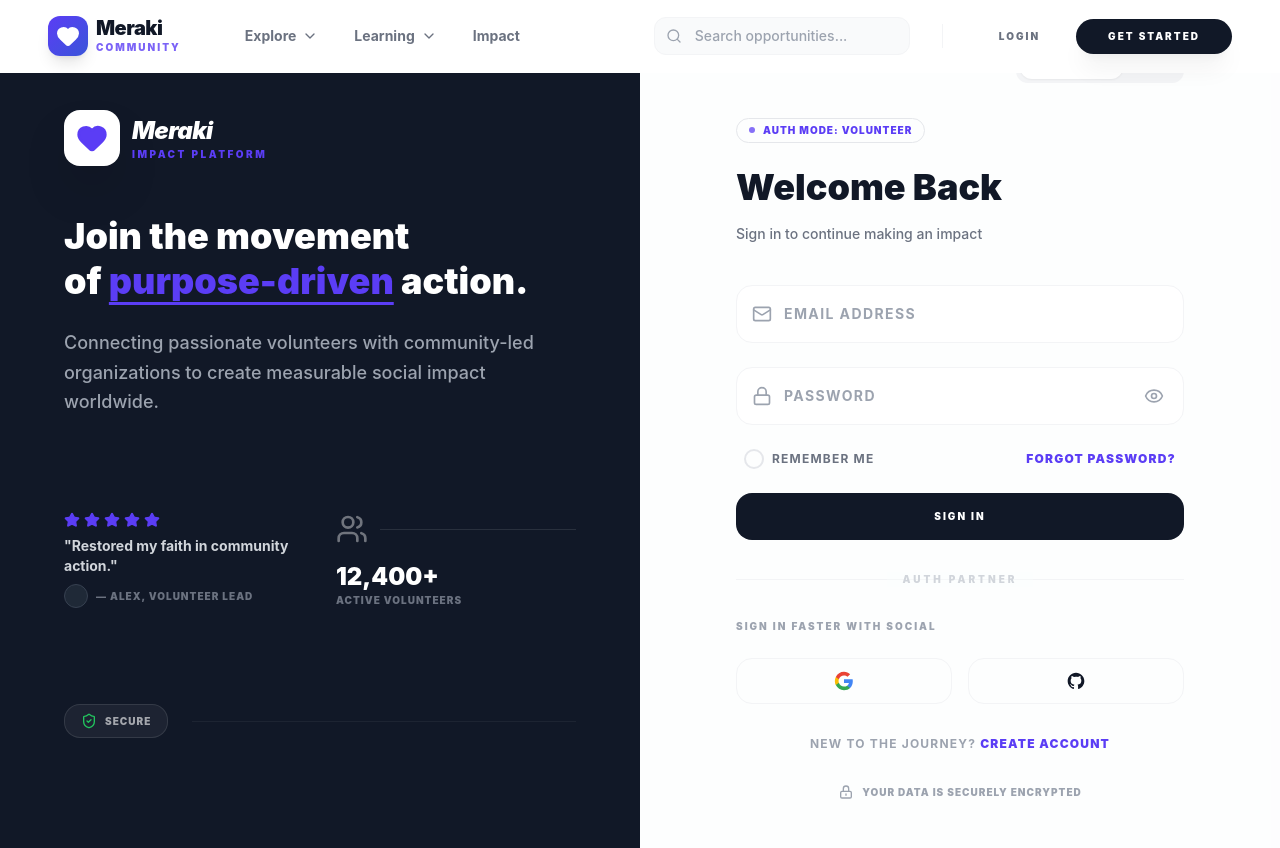
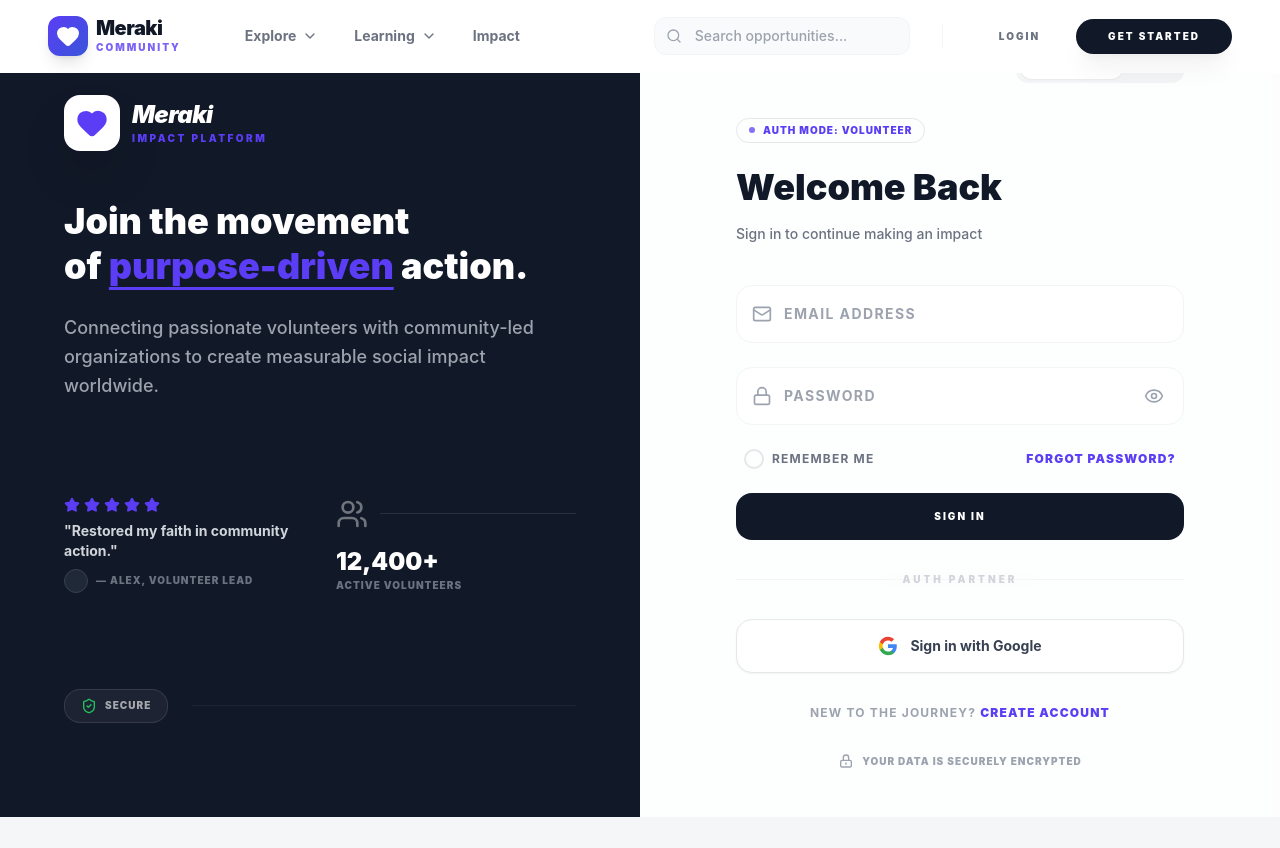
Before and after one commit to kalviumcommunity/s82_Megha_Capstone_Meraki, a React (Vite) app in the folder frontend/: page /signin in a window 1280 px wide. After the commit the page ends 817 px from the top, so only its background shows below. Built offline with nearby package versions, Linux system fonts and the light colour scheme.

Commit message:
Updating

```diff
--- a/frontend/src/components/auth/BasicInfoForm.jsx
+++ b/frontend/src/components/auth/BasicInfoForm.jsx
@@ -1,5 +1,6 @@
 import { useState } from "react";
 import { User, Mail, Lock, Eye, EyeOff, Building } from "lucide-react";
+import SocialLoginButtons from "./SocialLoginButtons";
 
 export default function BasicInfoForm({ role, onNext, onBack, initialData, isLoading, error }) {
     const [formData, setFormData] = useState(initialData || { name: "", email: "", password: "", confirmPassword: "" });
@@ -19,6 +20,19 @@
             <p className="text-sm font-medium text-gray-500 mb-6 leading-relaxed">
                 Enter your details to join the Meraki community as a <span className="text-primary font-bold">{role}</span>.
             </p>
+
+            <div className="mb-6">
+                <SocialLoginButtons action="signup" />
+            </div>
+
+            <div className="relative mb-6">
+                <div className="absolute inset-0 flex items-center">
+                    <div className="w-full border-t border-gray-100"></div>
+                </div>
+                <div className="relative flex justify-center text-sm">
+                    <span className="px-4 bg-white text-[10px] font-black text-gray-400 uppercase tracking-[0.2em]">Or continue with email</span>
+                </div>
+            </div>
 
             {error && (
                 <div className="p-4 mb-6 bg-rose-50 border border-rose-100 rounded-2xl animate-in fade-in slide-in-from-top-2">
--- a/frontend/src/components/auth/SocialLoginButtons.jsx
+++ b/frontend/src/components/auth/SocialLoginButtons.jsx
@@ -3,7 +3,7 @@
 import { useAuth } from "../../context/AuthContext";
 import { Loader2 } from "lucide-react";
 
-export default function SocialLoginButtons() {
+export default function SocialLoginButtons({ action = "login" }) {
     const { login } = useAuth();
     const navigate = useNavigate();
     const [loadingProvider, setLoadingProvider] = useState(null);
@@ -25,15 +25,11 @@
 
     return (
         <div className="space-y-4">
-            <p className="text-[10px] font-black text-gray-400 uppercase tracking-[0.2em] text-center lg:text-left mb-6">
-                Sign in faster with social
-            </p>
-            <div className="grid grid-cols-2 gap-4">
             <button
                 type="button"
                 disabled={loadingProvider !== null}
                 onClick={() => handleSocialLogin("Google")}
-                    className="flex items-center justify-center p-3 border border-gray-100 rounded-2xl hover:bg-white hover:border-primary/20 hover:shadow-xl hover:shadow-primary/5 transition-all group disabled:opacity-50 disabled:cursor-not-allowed"
+                className="w-full flex items-center justify-center gap-3 p-4 bg-white border border-gray-200 rounded-2xl hover:bg-gray-50 hover:border-gray-300 transition-all disabled:opacity-50 disabled:cursor-not-allowed group shadow-sm hover:shadow"
             >
                 {loadingProvider === "Google" ? (
                     <Loader2 className="w-5 h-5 animate-spin text-gray-400" />
@@ -45,23 +41,10 @@
                         <path fill="#EA4335" d="M12 5.38c1.62 0 3.06.56 4.21 1.64l3.15-3.15C17.45 2.09 14.97 1 12 1 7.7 1 3.99 3.47 2.18 7.07l3.66 2.84c.87-2.6 3.3-4.53 6.16-4.53z" />
                     </svg>
                 )}
+                <span className="text-sm font-bold text-gray-700">
+                    {action === "login" ? "Sign in with Google" : "Sign up with Google"}
+                </span>
             </button>
-                <button
-                    type="button"
-                    disabled={loadingProvider !== null}
-                    onClick={() => handleSocialLogin("GitHub")}
-                    className="flex items-center justify-center p-3 border border-gray-100 rounded-2xl hover:bg-white hover:border-primary/20 hover:shadow-xl hover:shadow-primary/5 transition-all group disabled:opacity-50 disabled:cursor-not-allowed"
-                >
-                    {loadingProvider === "GitHub" ? (
-                        <Loader2 className="w-5 h-5 animate-spin text-gray-400" />
-                    ) : (
-                        <svg className="w-5 h-5 fill-gray-900 group-hover:scale-110 transition-transform" viewBox="0 0 24 24">
-                            <path d="M12 2C6.477 2 2 6.477 2 12c0 4.42 2.865 8.17 6.839 9.49.5.092.682-.217.682-.482 0-.237-.008-.866-.013-1.7-2.782.603-3.369-1.34-3.369-1.34-.454-1.156-1.11-1.463-1.11-1.463-.908-.62.069-.608.069-.608 1.003.07 1.531 1.03 1.531 1.03.892 1.529 2.341 1.087 2.91.831.092-.646.35-1.086.636-1.336-2.22-.253-4.555-1.11-4.555-4.943 0-1.091.39-1.984 1.029-2.683-.103-.253-.446-1.27.098-2.647 0 0 .84-.269 2.75 1.025A9.578 9.578 0 0112 6.836c.85.004 1.705.114 2.504.336 1.909-1.294 2.747-1.025 2.747-1.025.546 1.377.203 2.394.1 2.647.64.699 1.028 1.592 1.028 2.683 0 3.842-2.339 4.687-4.566 4.935.359.309.678.919.678 1.852 0 1.336-.012 2.415-.012 2.743 0 .267.18.578.688.48C19.138 20.167 22 16.418 22 12c0-5.523-4.477-10-10-10z" />
-                        </svg>
-                    )}
-                </button>
-
-            </div>
         </div>
     );
 }
```
Lines whose indentation alone changed are shown as unchanged.
